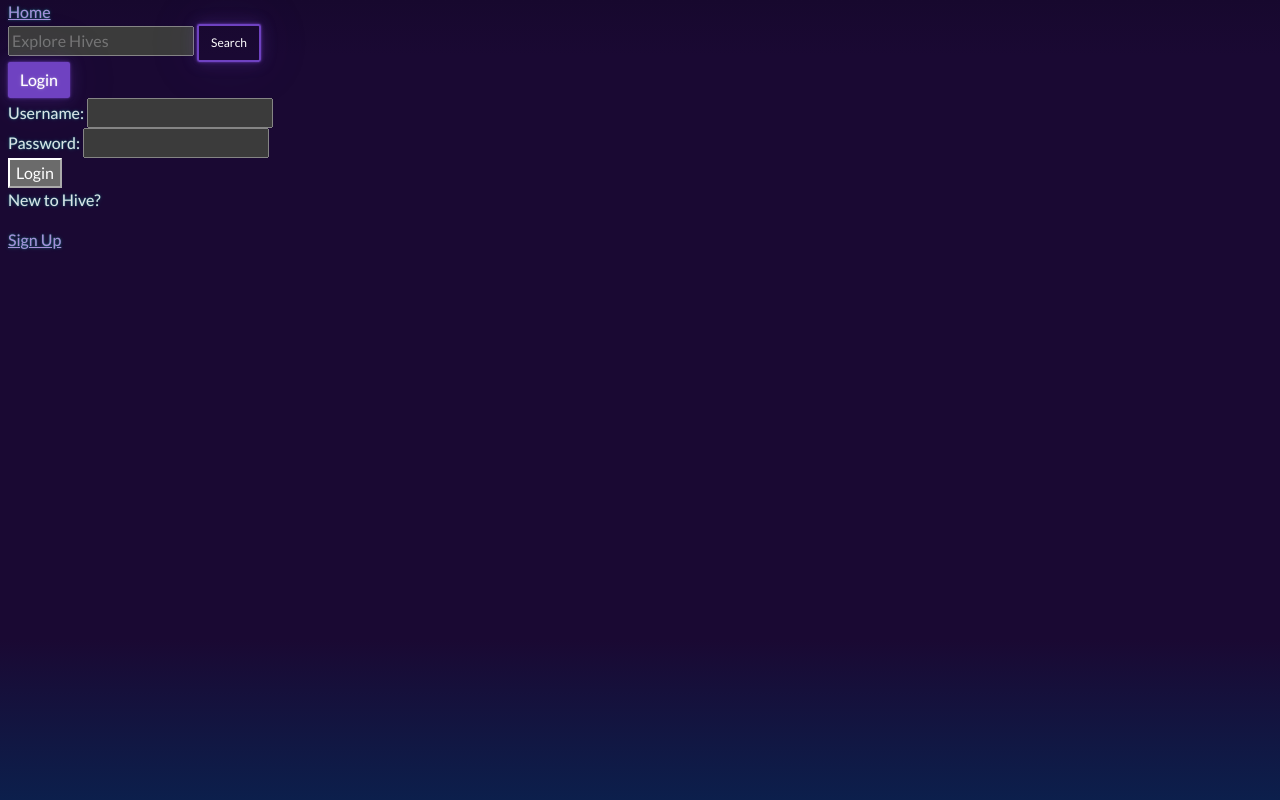
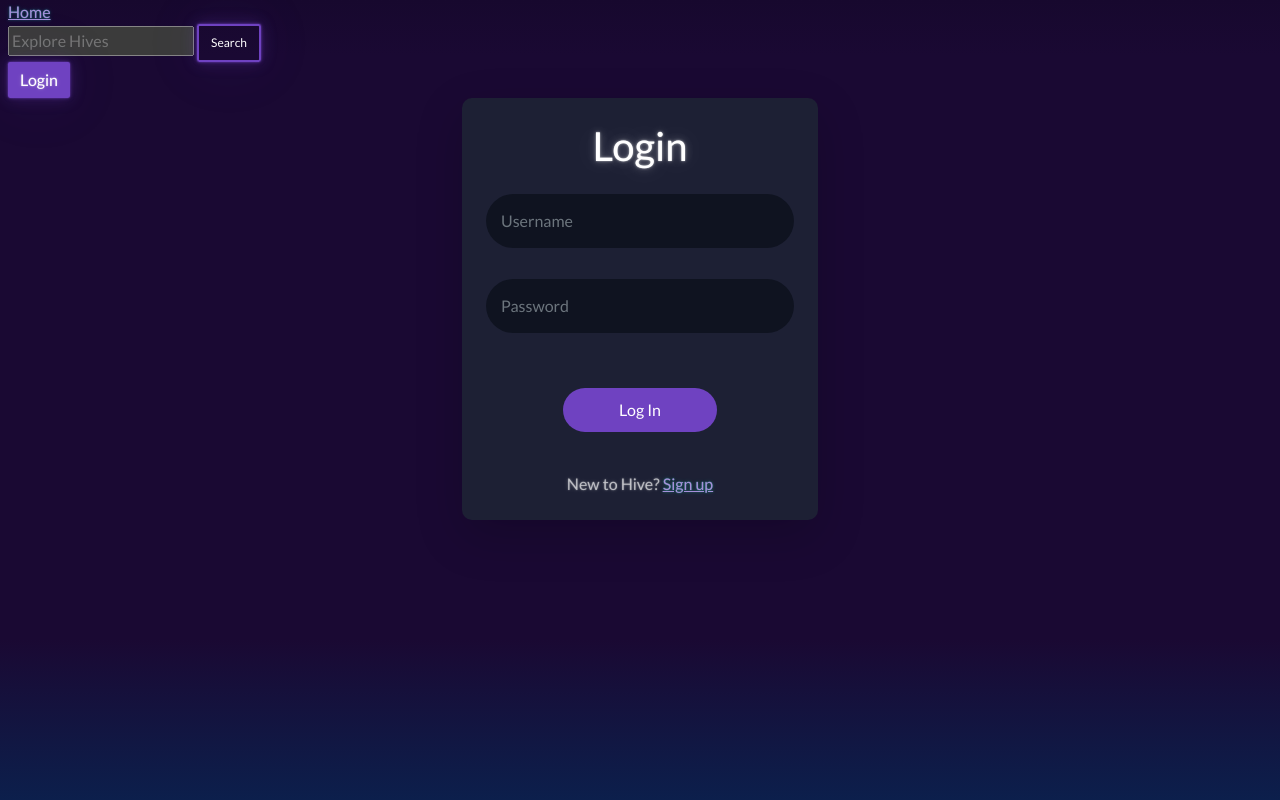
Before and after one commit to ahmedpervaiz31/Hive_Pojek, a Django app: page /login/ in a window 1280 px wide. Run offline with Django 5.2, Linux system fonts and the light colour scheme; some libraries are stand-ins or nearby versions.

Commit message:
adding styles

```diff
--- a/home/forms.py
+++ b/home/forms.py
@@ -6,3 +6,4 @@ class HiveForm(ModelForm):
   class Meta:
     model = Hive
     fields = '__all__'
+    exclude = ['creator', 'members']
--- a/home/templates/home/activity_comps.html
+++ b/home/templates/home/activity_comps.html
@@ -3,7 +3,7 @@
 {% for chat in chats %}
 
 <div class="p-2">
-  <span>@{{chat.user}} - {{chat.created_at|timesince}}</span>
+  <span><a href="{% url 'user-profile' chat.user.id %}">@{{chat.user}} </a>- {{chat.created_at|timesince}}</span>
   <span class="px-2">replied to "{{chat.hive}}"</span>
   <p class="p-2">{{chat.body}}</p>
   <hr />
--- a/home/templates/home/hive.html
+++ b/home/templates/home/hive.html
@@ -25,7 +25,7 @@
         {% if request.user == chat.user %}
         <a href="{% url 'delete-message' chat.id %}">Delete</a>
         {% endif %}
-        <span>@{{chat.user}} - {{chat.created_at | timesince}} ago</span>
+        <span><a href="{% url 'user-profile' chat.user.id%}">@{{chat.user}} </a>- {{chat.created_at | timesince}} ago</span>
         <p>{{chat.body}}</p>
         <hr />
       </div>
--- a/home/templates/home/logreg.html
+++ b/home/templates/home/logreg.html
@@ -5,7 +5,37 @@
   <div>
     <form method="POST" action="">
       {% csrf_token %}
-      <div>
+      <div class="container">
+        <div class="row justify-content-center">
+            <div class="col-lg-4 col-md-6">
+                <div class="card p-4 shadow-lg" style="background-color: #1d2034; border: none; border-radius: 10px;">
+                    <h1 class="text-center text-white mb-4">Login</h1>
+                    <form method="post" action="{% url 'login' %}">
+                      {% csrf_token %}
+                      <div class="mb-3">
+                          <div class="input-group">
+                              <input type="text" name="username" class="form-control form-control-md custom-input" placeholder="Username" required>
+                          </div>
+                      </div>
+                      <div class="mb-3">
+                          <div class="input-group">
+
+                              <input type="password" name="password" class="form-control form-control-md custom-input" placeholder="Password" required>
+                          </div>
+                      </div>
+                      <div class="d-flex justify-content-between align-items-center mb-4">
+                      </div>
+                      <button type="submit" class="login btn-md w-50 mx-auto mb-3">Log In</button>
+
+                      <div class="text-center mt-4">
+                          <span class="text-white-50">New to Hive? </span><a href="{% url 'register' %}" class="">Sign up</a>
+                      </div>
+                  </form>
+                </div>
+            </div>
+        </div>
+    </div>
+      {% comment %} <div>
         <label for="username">Username:</label>
         <input type="text" id="username" name="username" required>
       </div>
@@ -17,11 +47,12 @@
         <button type="submit">Login</button>
       </div>
     </form>
-    <p>New to Hive?</p>
-    <a href="{% url 'register' %}">Sign Up</a>
-  </div>
+
+  </div> {% endcomment %}
 
 {% else %}
+
+
   <div>
     <form method="POST" action="">
       {% csrf_token %}
--- a/home/urls.py
+++ b/home/urls.py
@@ -11,4 +11,5 @@ urlpatterns = [
   path('update-hive/<str:pk>', views.updateHive, name='update-hive'),
   path('delete-hive/<str:pk>', views.deleteHive, name='delete-hive'),
   path('delete-message/<str:pk>', views.deleteMessage, name='delete-message'),
+  path('user/<str:pk>', views.userProfile, name='user-profile'),
 ]
--- a/home/views.py
+++ b/home/views.py
@@ -122,7 +122,10 @@ def createHive(request):
   if request.method == 'POST':
     form = HiveForm(request.POST) # send all values to form
     if form.is_valid(): # check for valid vals
-      form.save()
+
+      hive = form.save(commit=False)
+      hive.creator = request.user
+      hive.save()
       return redirect('homepage')
 
   context = {"form": form}
@@ -184,3 +187,17 @@ def deleteMessage(request, pk):
 #         return redirect('homepage')
 
 #     return render(request, 'home/hiveForm.html', {'form': form})
+
+
+def userProfile(request, pk):
+  user = User.objects.get(id=pk)
+  hives = user.hive_set.all()
+  topics = Topic.objects.filter(hive__in=hives).distinct()
+  chats = user.message_set.all()
+  context = {
+    "user": user,
+    "hives": hives,
+    "topics": topics,
+    "chats": chats,
+  }
+  return render(request, 'home/profile.html', context)
--- /dev/null
+++ b/static/css/styles.css
@@ -0,0 +1,39 @@
+/* styles.css */
+
+/* General Body Style */
+body {
+  background-color: #0f1320;  /* Dark background */
+}
+
+/* Custom Input Style */
+.custom-input {
+  background-color: #0f1320;  /* Input background color */
+  color: #fff;  /* White text */
+  border-radius: 30px;  /* Rounded corners */
+  padding: 15px;
+  margin-bottom: 15px;
+  box-shadow: none;  /* No shadow */
+}
+
+/* Input Placeholder */
+.custom-input::placeholder {
+  color: #6c757d;  /* Lighter gray placeholder */
+}
+
+/* Custom Button Style */
+.login {
+  background-color: #6f42c1;  /* Bright red button color */
+  border: none;  /* No border */
+  border-radius: 30px;  /* Rounded corners */
+  padding: 10px;
+  transition: background-color 0.3s ease;
+}
+
+.login:hover {
+  background-color: #563495;  /* Darker red on hover */
+}
+
+
+.text-danger:hover {
+  text-decoration: underline;  /* Underline on hover */
+}
--- a/templates/main.html
+++ b/templates/main.html
@@ -7,7 +7,7 @@
   <title>{% block title %}Pojek - Chat. Connect. Collaborate.{% endblock %}</title>
   <link rel="shortcut icon" type="image/png" href="{% static 'images/favicon.png' %}" >
   <link href="{% static 'bootswatch/bootstrap.min.css' %}" rel="stylesheet">
-
+  <link rel="stylesheet" type="text/css" media="screen" href="{% static 'css/styles.css' %}"
   {% comment %} <link href="https://cdn.jsdelivr.net/npm/bootstrap@5.3.3/dist/css/bootstrap.min.css" rel="stylesheet" integrity="sha384-QWTKZyjpPEjISv5WaRU9OFeRpok6YctnYmDr5pNlyT2bRjXh0JMhjY6hW+ALEwIH" crossorigin="anonymous"> {% endcomment %}
 </head>
 <body data-bs-theme="dark" class="px-2">
```
Also changed, not shown: home/templates/home/feed_comps.html (+6 -2 lines), home/templates/home/profile.html (added, +30 -0 lines), db.sqlite3.
